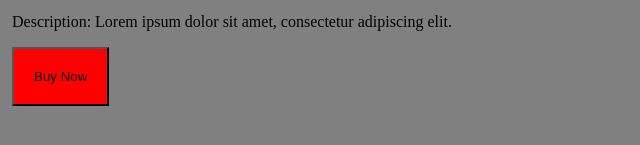
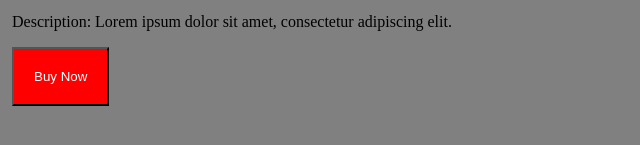
Before and after one commit to acciojob/pricing-card-PRANALI13012000, a website: page main.html in a window 1280 px wide. Shown: the part 413-558 px from the top of the page, 0-640 px from the left. Drawn offline with Linux system fonts and the light colour scheme.

Commit message:
created a submission

```diff
--- a/styles.css
+++ b/styles.css
@@ -1,6 +1,5 @@
 button{
 	padding:20px;
 	background-color:red;
-	text-color:white;
-	border-radius:none;
+	color:white;
 }
```
